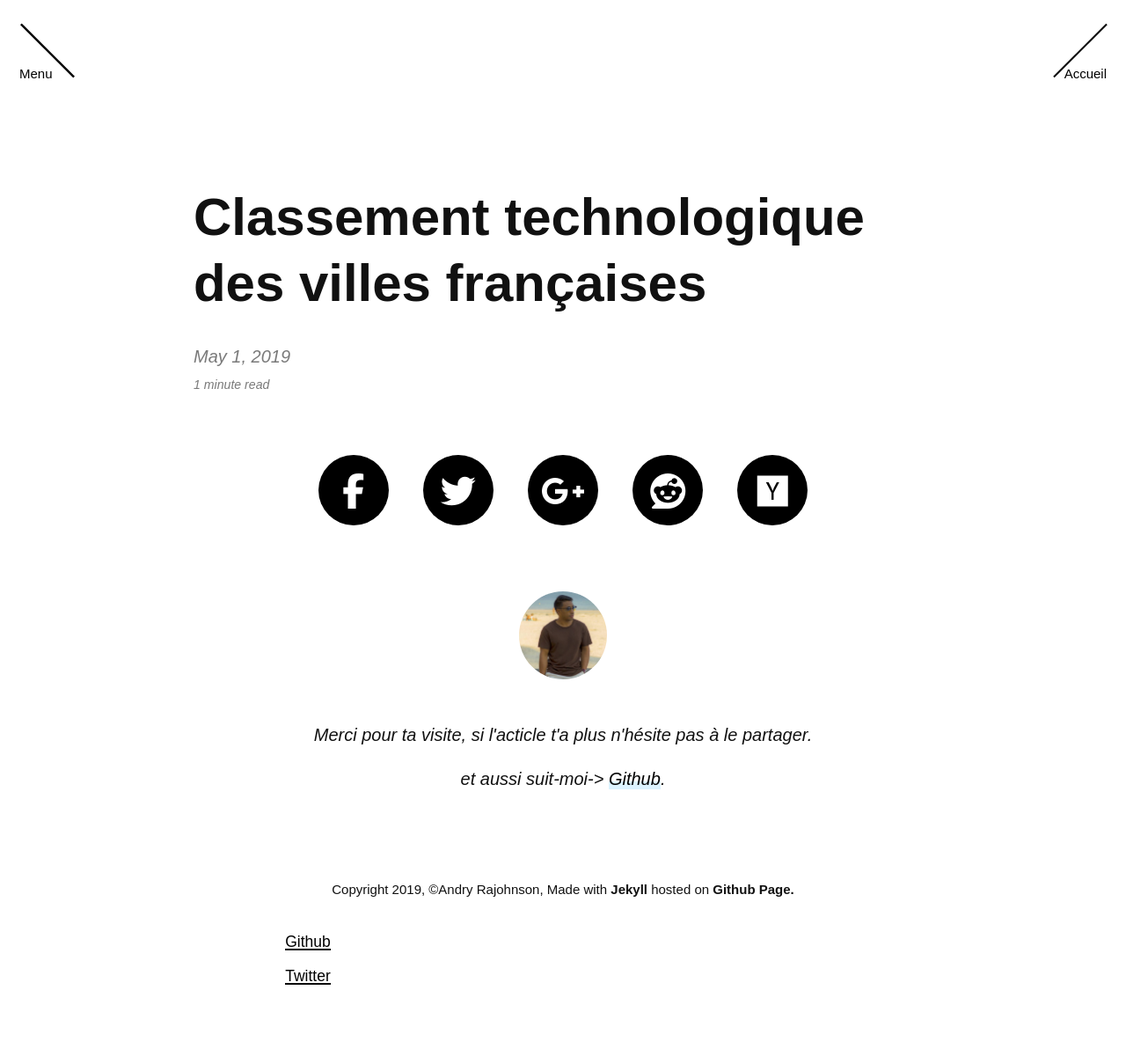
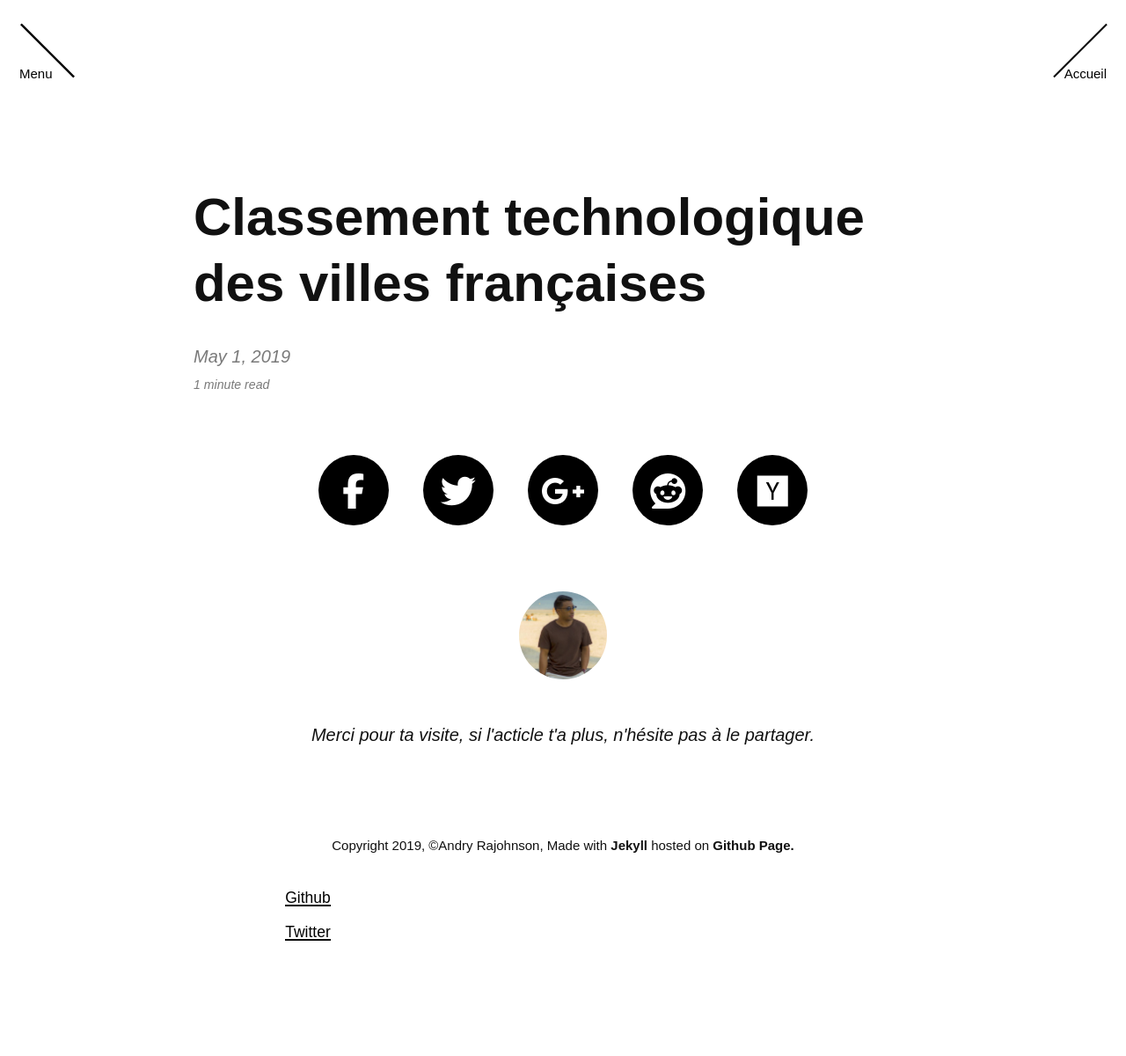
Before and after one commit to andryjohn/RJ-s-blog, a Jekyll site: the page built from _posts/2019-05-02-Technical Workflow.md, in a window 1280 px wide. Shown: the whole page at 88% size. Built offline with Jekyll 4.4.1, drawn with Linux system fonts in a browser that asks for light colours; nearby versions of some CDN libraries; some web fonts are replaced; comment, search, counter and statistics services are not loaded; after the commit the page ends 1150 px from its top, so only the background shows below that.

```diff
--- a/_includes/post_footer.html
+++ b/_includes/post_footer.html
@@ -1,9 +1,6 @@
 <div class="py2 post-footer">
-  <img src="{{ site.baseurl }}/images/jono.jpg" alt="Jonathon Belotti headshot" class="avatar" />
+  <img src="{{ site.baseurl }}/images/jono.jpg" alt="Andry Rajohnson" class="avatar" />
   <p>
-   Merci pour ta visite, si l'acticle t'a plus n'hésite pas à le partager.
-  </p>
-  <p>
-    et aussi suit-moi-> <a href="https://github.com/andryjohn">Github</a>.
+   Merci pour ta visite, si l'acticle t'a plus, n'hésite pas à le partager.
   </p>
 </div>
--- a/_layouts/about.html
+++ b/_layouts/about.html
@@ -2,7 +2,7 @@
 layout: default
 ---
 <div style="text-align: center;">
-  <img style="border-radius: 50%; max-width: 250px;" src="{{site.url}}/{{ page.headshot }}">
+  <img style="border-radius: 50%; max-width: 250px;filter: grayscale(75%);" src="{{site.url}}/{{ page.headshot }}">
 </div>
 <div class="post">
   <header class="post-header">
```
